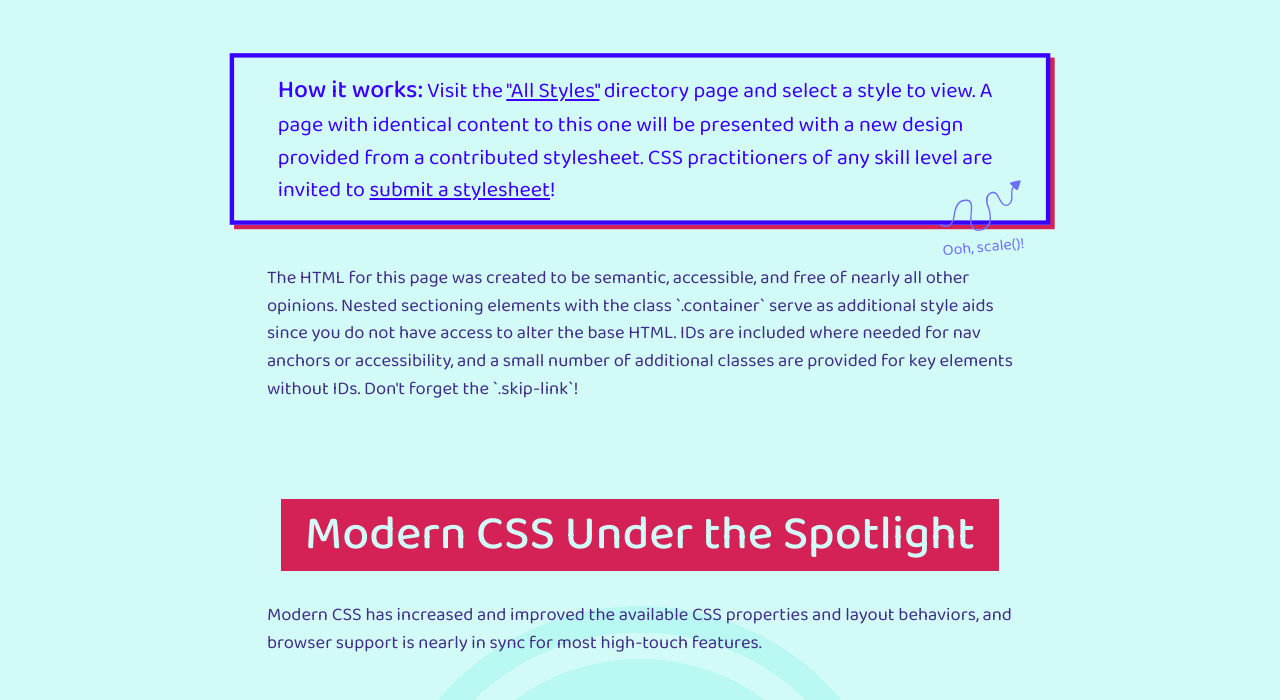
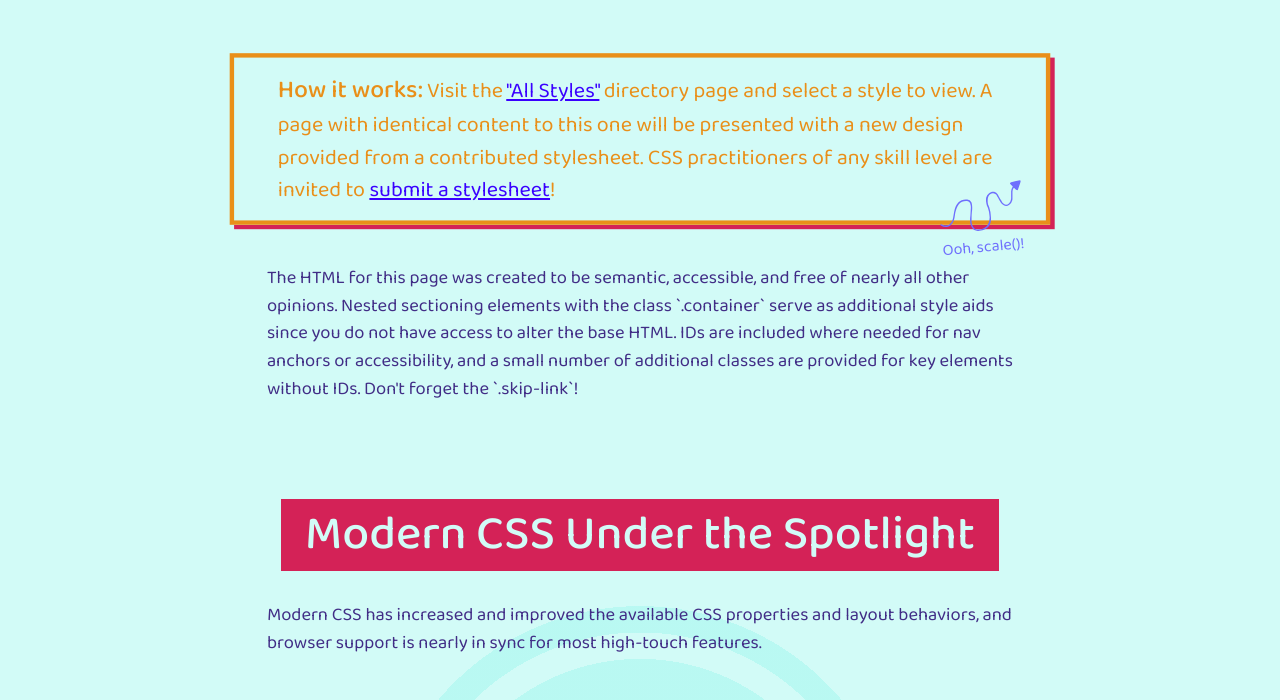
Before and after one commit to yhipolito/group1_colors, a website: page public/index.html in a window 1280 px wide. Shown: the part 1132-1832 px from the top of the page. Drawn offline with Linux system fonts and the light colour scheme.

Commit message:
first changea

```diff
--- a/sass/_theme.scss
+++ b/sass/block/_theme.scss
@@ -1,4 +1,4 @@
-$color-primary: #3a00ff !default;
+$color-primary: #ff9720 !default;
 $color-primary-alt: #6f6ffd !default;
 $color-secondary: #d42257 !default;
 $color-background: #d2fbf7 !default;
```
Also changed, not shown: public/style.css, sass/block/_about.scss (renamed from sass/_about.scss), sass/block/_contribute.scss (renamed from sass/_contribute.scss), sass/block/_files.scss (renamed from sass/_files.scss), sass/block/_fonts.scss (renamed from sass/_fonts.scss), sass/block/_footer.scss (renamed from sass/_footer.scss), sass/block/_guidelines.scss (renamed from sass/_guidelines.scss), sass/block/_header.scss (renamed from sass/_header.scss), sass/block/_layout.scss (renamed from sass/_layout.scss), sass/block/_links.scss (renamed from sass/_links.scss), sass/block/_logomark.scss (renamed from sass/_logomark.scss), sass/block/_nav.scss (renamed from sass/_nav.scss), sass/block/_profile.scss (renamed from sass/_profile.scss), sass/block/_reset.scss (renamed from sass/_reset.scss), 3 more files.
